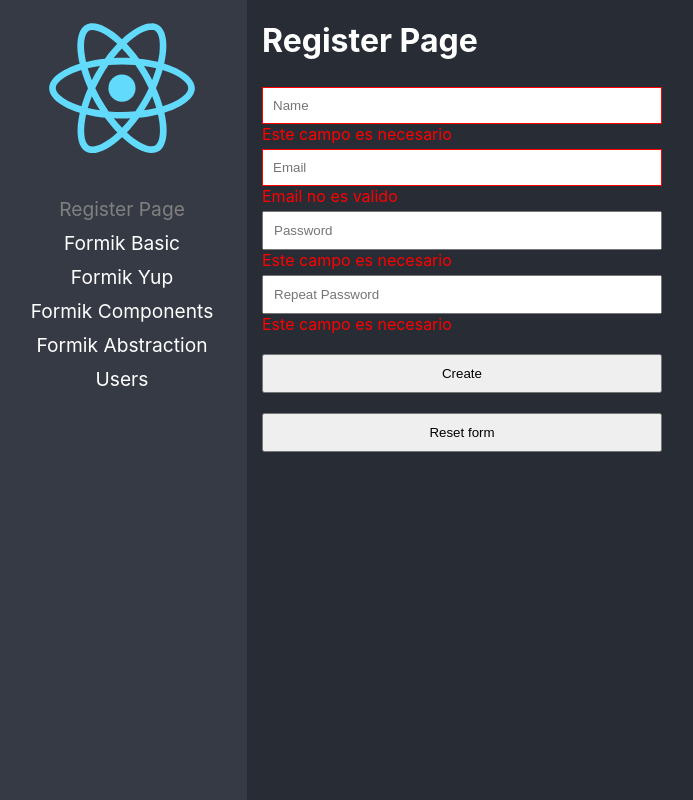
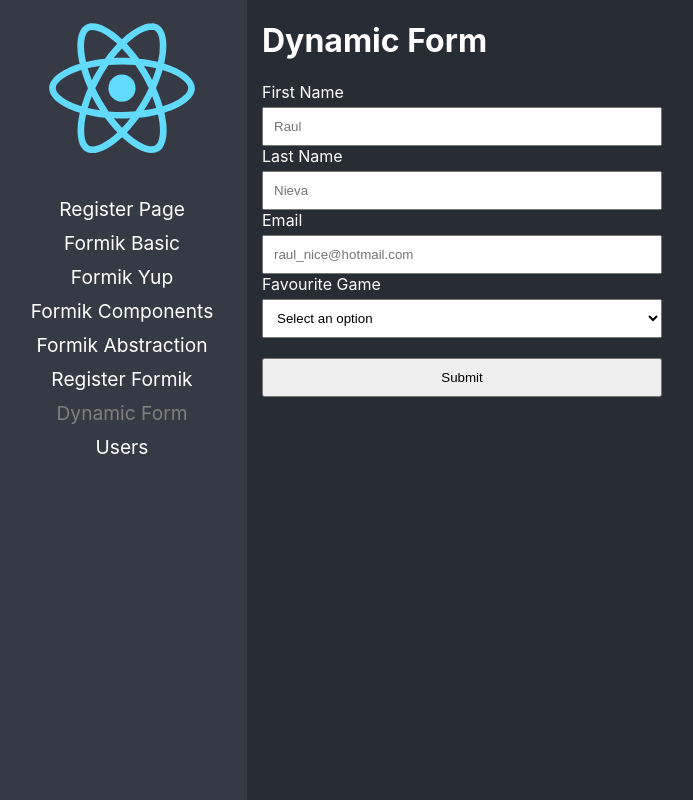
Before and after one commit to Raulnice95/react-adv, a React (Create React App) app: page /dynamic-form in a window 1280 px wide. Before the commit this address led to /register. Shown: the whole page, without its empty margins (3-696 px from the left). Built offline with nearby package versions, Linux system fonts and the light colour scheme.

Commit message:
Formularios dinamicos listos

```diff
--- a/src/03-forms/components/MyTextInput.tsx
+++ b/src/03-forms/components/MyTextInput.tsx
@@ -10,7 +10,7 @@
 
 export const MyTextInput = ({ label, ...props }: Props) => {
     // useField es un hook que nos permite extraer de las props del contexto
-    const [field, meta] = useField(props); // En la parte de field es donde vienbe el onChange, onBlur, etc.
+    const [field] = useField(props); // En la parte de field es donde vienbe el onChange, onBlur, etc.
 
     return (
         <>
--- /dev/null
+++ b/src/03-forms/data/custom-form.json
@@ -0,0 +1,70 @@
+[
+    {
+        "type": "input",
+        "name": "firstName",
+        "placeholder": "Raul",
+        "label": "First Name",
+        "value": "",
+        "validations": [
+            {
+                "type": "required"
+            }
+        ]
+    },
+    {
+        "type": "input",
+        "name": "lastName",
+        "placeholder": "Nieva",
+        "label": "Last Name",
+        "value": "",
+        "validations": [
+            {
+                "type": "required"
+            },
+            {
+                "type": "minLength",
+                "value": 5
+            }
+        ]
+    },
+    {
+        "type": "email",
+        "name": "email",
+        "placeholder": "raul_nice@hotmail.com",
+        "label": "Email",
+        "value": "",
+        "validations": [
+            {
+                "type": "required"
+            },
+            {
+                "type": "email"
+            }
+        ]
+    },
+    {
+        "type": "select",
+        "name": "favoriteGame",
+        "label": "Favourite Game",
+        "value": "",
+        "validations": [
+            {
+                "type": "required"
+            }
+        ],
+        "options": [
+            {
+                "id" : 1,
+                "label": "Fifa23"
+            },
+            {
+                "id" : 2,
+                "label": "Call Of Duty"
+            },
+            {
+                "id" : 3,
+                "label": "Fall Guys"
+            }
+        ]
+    }
+]
--- /dev/null
+++ b/src/03-forms/pages/DynamicForm.tsx
@@ -0,0 +1,88 @@
+import { Formik, Form} from 'formik'
+import { MySelect, MyTextInput } from "../components";
+import formJson from "../data/custom-form.json";
+import * as Yup from 'yup';
+
+const initialValues: { [key : string]: any} = {};
+const requiredFields: {[key : string]: any} = {}
+
+for (const input of formJson) {
+  initialValues[ input.name ] = input.value;
+
+  if ( !input.validations ) continue;
+
+  let schema = Yup.string();
+
+  for (const rule of input.validations) {
+    if(rule.type === 'required'){
+      schema = schema.required('Este campo es requerido')
+    }
+
+    if(rule.type === 'minLength'){
+      schema = schema.min((rule as any).value || 1 , `Minimo de ${(rule as any).value || 2 } caracteres`)
+    }
+
+    if(rule.type === 'email'){
+      schema = schema.email(`Revise el formato del email`)
+    }
+
+    // ... Otras reglas
+  }
+
+  requiredFields[input.name] = schema;
+}
+
+const validationSchema = Yup.object({ ...requiredFields });
+
+export const DynamicForm = () => {
+  return (
+    <div>
+        <h1>Dynamic Form</h1>
+
+        <Formik
+          initialValues={ initialValues }
+          onSubmit={ (values) => {
+            console.log(values)
+          }}
+          validationSchema= { validationSchema }
+        >
+          { (formik) => (
+              <Form>
+                { formJson.map( ({type, name, placeholder, label, options}) => {
+
+                  if( type === 'input' || type === 'password'  || type === 'email' ){
+                    return <MyTextInput
+                              key={ name }
+                              type={ (type as any) }
+                              name={ name }
+                              label={ label }
+                              placeholder={ placeholder }
+                            />
+                  } else if ( type === 'select') {
+                    return (
+                      <MySelect
+                        key={ name }
+                        label={ label }
+                        name={ name }
+                      >
+                        <option value="">Select an option</option>
+                        {
+                          options?.map( ({id, label}) => (
+                            <option key={ id } value={ id }>{ label }</option>
+                          ))
+                        }
+                      </MySelect>
+                    )
+                  }
+
+                  // Este mensaje nunca lo deberiamos de ver
+                  throw new Error(`El type ${ type }, no es soportado`)
+
+                })}
+                <button type="submit">Submit</button>
+              </Form>
+            )}
+        </Formik>
+    </div>
+  )
+}
--- a/src/03-forms/pages/FormikComponents.tsx
+++ b/src/03-forms/pages/FormikComponents.tsx
@@ -1,5 +1,5 @@
 // Formik es un componente porque renderiza un JSX
-import { useFormik, Formik, Field, Form, ErrorMessage } from 'formik'
+import { Formik, Field, Form, ErrorMessage } from 'formik'
 import * as Yup from "yup";
 
 import '../styles/styles.css'
--- /dev/null
+++ b/src/03-forms/pages/RegisterFormikPage.tsx
@@ -0,0 +1,77 @@
+import { Formik,   Form } from 'formik';
+import * as Yup from 'yup';
+
+import '../styles/styles.css'
+import { MyTextInput } from '../components';
+
+export const RegisterFormikPage = () => {
+    return (
+        <div>
+            <h1>Register Formik Page</h1>
+
+            <Formik
+                initialValues={{
+                    name: '',
+                    email: '',
+                    password1: '',
+                    password2: '',
+                }}
+                onSubmit ={ (values) => {
+                    console.log(values)
+                }}
+                validationSchema = {Yup.object({
+                    name: Yup.string()
+                                    .min(2, "Debe de tener 2 caracteres como mínimo")
+                                    .max(15, "Debe de tener 15 caracteres como máximo")
+                                    .required("Requerido"),
+                    email: Yup.string()
+                                    .email("Direccion de email no tiene un formato valido")
+                                    .required("Requerido"),
+                    password1: Yup.string()
+                                    .min(6, "Debe de tener 6 caracteres como mínimo")
+                                    .required("Requerido"),
+                    password2: Yup.string()
+                                    .min(6, "Debe de tener 6 caracteres como mínimo")
+                                    .oneOf([Yup.ref('password1')], 'Las contraseñas deben de coincidir')
+                                    .required("Requerido"),
+                })}
+            >
+                {
+                    ({handleReset}) => (
+                        <Form>
+                            <MyTextInput
+                                label="Nombre"
+                                name="name"
+                                placeholder='Raul'
+                            />
+
+                            <MyTextInput
+                                label="Email"
+                                name="email"
+                                type='email'
+                                placeholder='Raul@hotmail.com'
+                            />
+
+                            <MyTextInput
+                                label="Password"
+                                name="password1"
+                                type='password'
+                                placeholder='********'
+                            />
+
+                            <MyTextInput
+                                label="Repeat password"
+                                name="password2"
+                                type='password'
+                                placeholder='********'
+                            />
+
+                            <button type="submit">Create</button>
+                            <button type="button" onClick={ handleReset }>Reset form</button>
+                        </Form>
+                    )
+                }
+            </Formik>
+        </div>
+    )
+}
--- a/src/03-forms/pages/index.ts
+++ b/src/03-forms/pages/index.ts
@@ -1,6 +1,9 @@
+
 // DE MENOR A MAYOR LOS COMPONENTES MAS ELABORADOS
 export { RegisterPage } from './RegisterPage'
 export { FormikBasicPage } from './FormikBasicPage'
 export { FormikYupPage } from './FormikYupPage'
 export { FormikComponents } from './FormikComponents'
 export { FormikAbstraction } from './FormikAbstraction'
+export { RegisterFormikPage } from './RegisterFormikPage'
+export { DynamicForm } from './DynamicForm'
--- a/src/routes/Navigation.tsx
+++ b/src/routes/Navigation.tsx
@@ -2,7 +2,7 @@
 
 import logo from '../logo.svg'
 
-import { RegisterPage, FormikBasicPage, FormikYupPage, FormikComponents, FormikAbstraction } from '../03-forms/pages'
+import { RegisterPage, FormikBasicPage, FormikYupPage, FormikComponents, FormikAbstraction, RegisterFormikPage, DynamicForm } from '../03-forms/pages'
 
 export const Navigation = () => {
   return (
@@ -27,6 +27,12 @@
                     <NavLink to="/formik-abstraction" className={ ({isActive}) => isActive ? 'nav-active' : '' }>Formik Abstraction</NavLink>
                   </li>
                   <li>
+                    <NavLink to="/formik-register" className={ ({isActive}) => isActive ? 'nav-active' : '' }>Register Formik</NavLink>
+                  </li>
+                  <li>
+                    <NavLink to="/dynamic-form" className={ ({isActive}) => isActive ? 'nav-active' : '' }>Dynamic Form</NavLink>
+                  </li>
+                  <li>
                     <NavLink to="/users" className={ ({isActive}) => isActive ? 'nav-active' : '' }>Users</NavLink>
                   </li>
                 </ul>
@@ -38,6 +44,7 @@
               <Route path='/formik-yup' element={ <FormikYupPage />} />
               <Route path='/formik-components' element={ <FormikComponents />} />
               <Route path='/formik-abstraction' element={ <FormikAbstraction />} />
+              <Route path='/dynamic-form' element={ <DynamicForm />} />
               <Route path='users' element={ <h1>Users</h1>} />
 
               {/* Para manejar la excepcion de navegar a una ruta no definida. Redirige al home y reemplaza la url incorrecta introducida por el home */}
```
